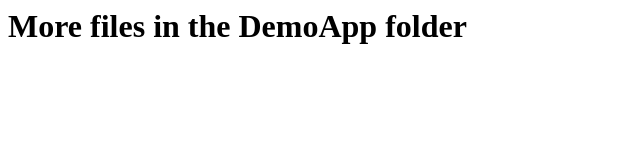
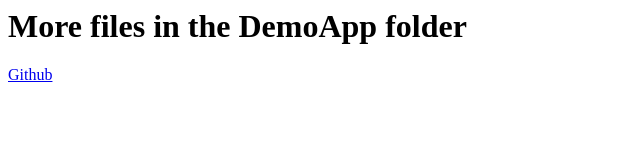
Before and after one commit to WasimShaikh2018/Wasim-Zens, a plain HTML site: page index.html in a window 1280 px wide. Shown: the full height of the page, 0-640 px from the left. Drawn offline with Linux system fonts and the light colour scheme.

Commit message:
Added anchor tag on index page

```diff
--- a/index.html
+++ b/index.html
@@ -2,5 +2,6 @@
     <head></head>
     <body>
         <h1>More files in the DemoApp folder</h1>
+        <a href="#">Github</a>
     </body>
 </html>
```
